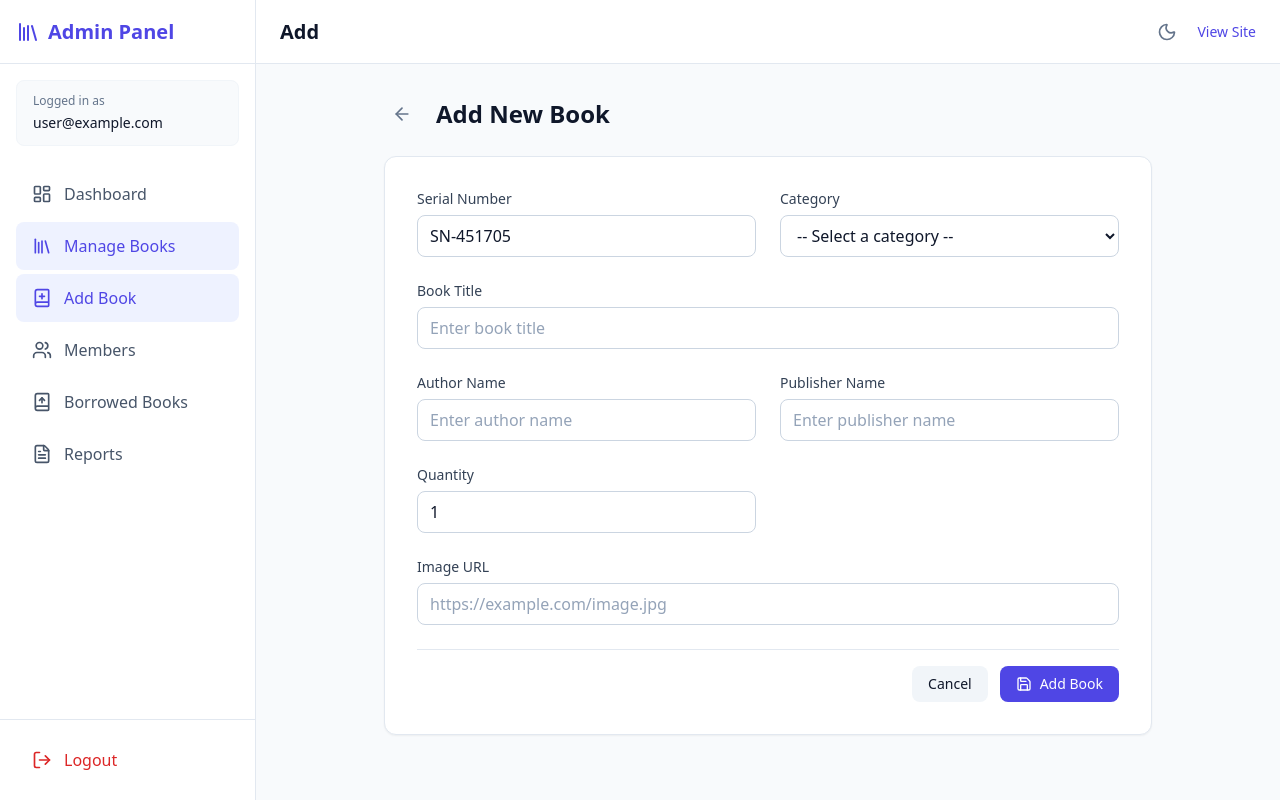
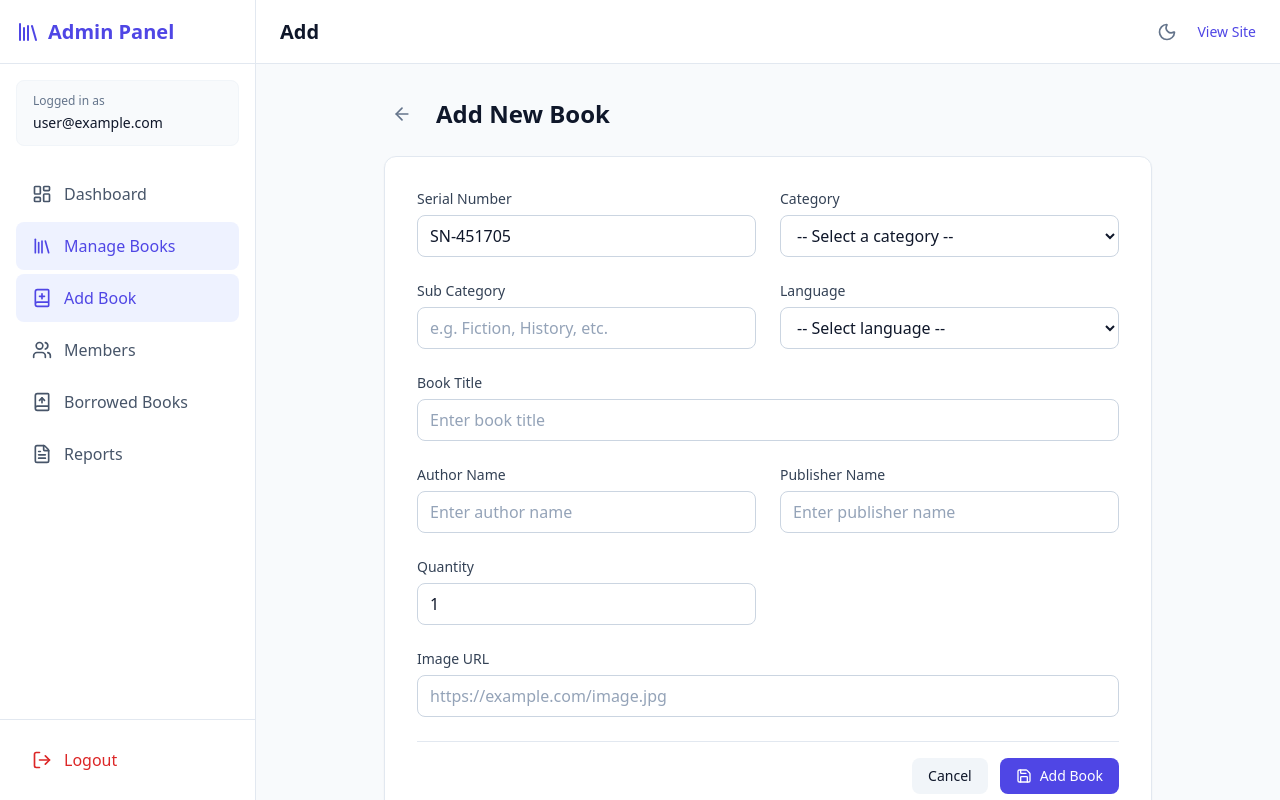
Before and after one commit to Nihalpm123/library-managment-system, a React (Vite) app: page /admin/books/add in a window 1280 px wide. Built offline with nearby package versions, Linux system fonts and the light colour scheme; no server answers; sample sign-in values are in the browser's storage.

Commit message:
feat: add subCategory and language fields to books

```diff
--- a/src/pages/admin/AddEditBook.jsx
+++ b/src/pages/admin/AddEditBook.jsx
@@ -21,6 +21,8 @@ const AddEditBook = () => {
     author: '',
     publisher: '',
     category: '',
+    subCategory: '',
+    language: '',
     quantity: 1,
     imageURL: '',
     serialNumber: ''
@@ -140,6 +142,28 @@ const AddEditBook = () => {
                 <option value="900 - History & Geography">900 - History & Geography</option>
               </select>
             </div>
+            <Input
+              label="Sub Category"
+              name="subCategory"
+              value={formData.subCategory}
+              onChange={handleChange}
+              placeholder="e.g. Fiction, History, etc."
+            />
+            <div>
+              <label className="block text-sm font-medium text-slate-700 dark:text-slate-300 mb-1.5">Language</label>
+              <select
+                name="language"
+                value={formData.language}
+                onChange={handleChange}
+                required
+                className="w-full px-3 py-2 bg-white dark:bg-slate-900 border border-slate-300 dark:border-slate-700 rounded-lg text-slate-900 dark:text-slate-100 focus:outline-none focus:ring-2 focus:ring-indigo-500"
+              >
+                <option value="" disabled>-- Select language --</option>
+                <option value="English">English</option>
+                <option value="Arabic">Arabic</option>
+                <option value="Malayalam">Malayalam</option>
+              </select>
+            </div>
             <div className="md:col-span-2">
               <Input
                 label="Book Title"
--- a/src/pages/admin/ManageBooks.jsx
+++ b/src/pages/admin/ManageBooks.jsx
@@ -132,7 +132,11 @@ const ManageBooks = () => {
                       </div>
                     </td>
                     <td className="px-6 py-4 text-slate-600 dark:text-slate-300">
-                      <span className="bg-slate-100 dark:bg-slate-800 px-2 py-1 rounded text-xs">{book.category}</span>
+                      <div className="flex flex-col gap-1 items-start">
+                        <span className="bg-slate-100 dark:bg-slate-800 px-2 py-0.5 rounded text-xs">{book.category}</span>
+                        {book.subCategory && <span className="bg-indigo-50 text-indigo-600 dark:bg-indigo-900/30 dark:text-indigo-400 px-2 py-0.5 rounded text-xs">{book.subCategory}</span>}
+                        {book.language && <span className="bg-amber-50 text-amber-600 dark:bg-amber-900/30 dark:text-amber-400 px-2 py-0.5 rounded text-xs">{book.language}</span>}
+                      </div>
                     </td>
                     <td className="px-6 py-4">
                       {book.available ? (
--- a/src/pages/public/Books.jsx
+++ b/src/pages/public/Books.jsx
@@ -115,9 +115,21 @@ const Books = () => {
                 </div>
               </div>
               <div className="p-4 flex-1 flex flex-col">
-                <span className="text-xs font-medium text-indigo-600 dark:text-indigo-400 mb-1">
-                  {book.category}
-                </span>
+                <div className="flex flex-wrap gap-1.5 mb-2">
+                  <span className="text-xs font-medium text-indigo-600 dark:text-indigo-400">
+                    {book.category}
+                  </span>
+                  {book.subCategory && (
+                    <span className="text-xs font-medium text-slate-500 dark:text-slate-400 border border-slate-200 dark:border-slate-700 rounded-full px-2">
+                      {book.subCategory}
+                    </span>
+                  )}
+                  {book.language && (
+                    <span className="text-xs font-medium text-amber-600 dark:text-amber-400 border border-amber-200 dark:border-amber-900/50 rounded-full px-2 bg-amber-50 dark:bg-amber-900/20">
+                      {book.language}
+                    </span>
+                  )}
+                </div>
                 <h3 className="font-semibold text-lg text-slate-900 dark:text-white mb-1 line-clamp-1">
                   {book.title}
                 </h3>
```
